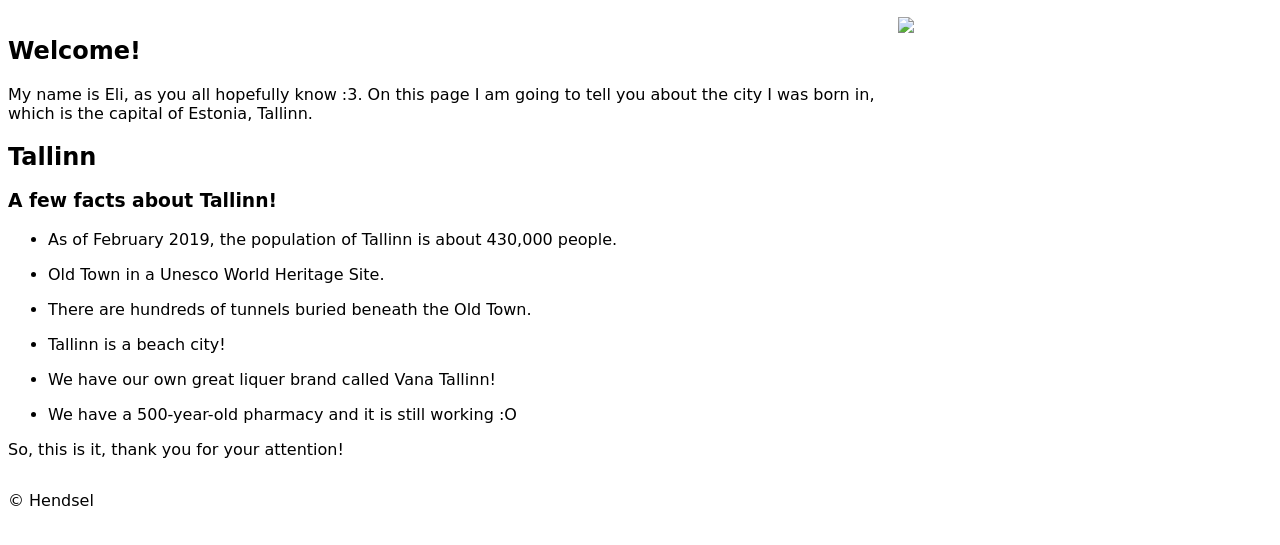
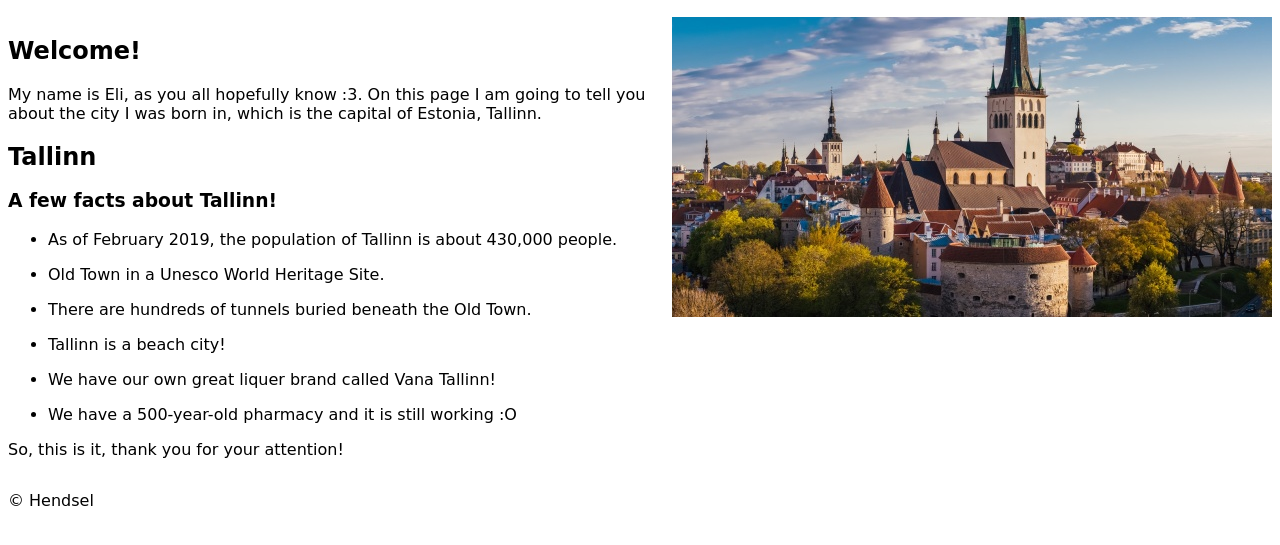
Before and after one commit to Zineelia/My_city, a plain HTML site: page index.html in a window 1280 px wide. Shown: the part 113-658 px from the top of the page. Drawn offline with Linux system fonts and the light colour scheme.

Commit message:
add missing files

```diff
--- a/index.html
+++ b/index.html
@@ -53,7 +53,7 @@
             </article>
         </section>
         <aside>
-            <img src="C:\Users\Elisabeth Hendsel\Pictures\272338.jpg">
+            <img src="272338.jpg">
         </aside>
     </main>
     <footer>
```
Also changed, not shown: 272338.jpg (added).
